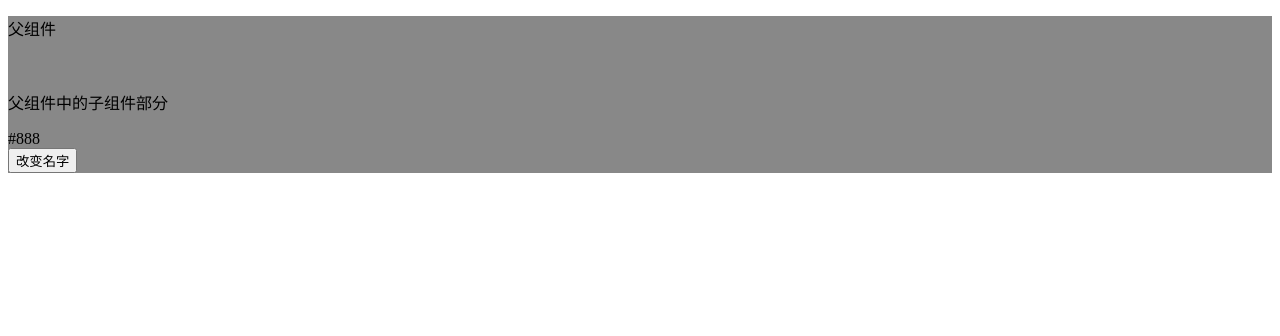
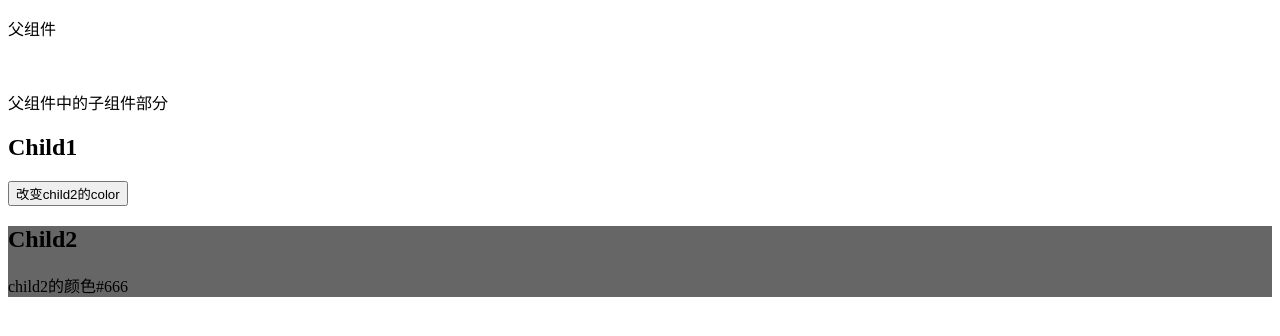
Before and after one commit to capricornLiux/mallManageSystem, a React app: page / in a window 1280 px wide. Shown: the top 336 px of the page. Built offline with nearby package versions, Linux system fonts and the light colour scheme.

Commit message:
兄弟组件通信

```diff
--- a/src/app.jsx
+++ b/src/app.jsx
@@ -1,21 +1,35 @@
 import React from 'react';
 import ReactDOM from 'react-dom';
 
-// 事件的处理
-class Child extends React.Component{
+// 兄弟组件之间的传值
+class Child1 extends React.Component{
   constructor(props){
     super(props);
   }
   render(){
     return (
       <div>
-        <div>{this.props.bgColor}</div>
-        <button onClick={(e)=>{this.handleClick(e)}}>改变名字</button>
+        <h2>Child1</h2>
+        <button onClick={(e)=>{this.handleClick(e)}}>改变child2的color</button>
       </div>
     )
   }
   handleClick(){
-    this.props.colorChange('#333')
+    this.props.onChangeChild2BgColor('#333')
+  }
+}
+
+class Child2 extends React.Component{
+  constructor(props){
+    super(props);
+  }
+  render(){
+    return (
+      <div style={{backgroundColor: this.props.child2BgColor}}>
+        <h2>Child2</h2>
+        <p>child2的颜色{this.props.child2BgColor}</p>
+      </div>
+    )
   }
 }
 
@@ -23,23 +37,24 @@ class Father extends React.Component{
   constructor(props){
     super(props);
     this.state = {
-      bgColor: '#888'
+      child2BgColor: '#666'
     }
   }
   render(props){
     return (
-      <div style={{backgroundColor: this.state.bgColor}}>
+      <div>
         <p>父组件</p>
         <br/>
 
         <p>父组件中的子组件部分</p>
-        <Child bgColor={this.state.bgColor} colorChange={(color)=>{this.onColorChange(color)}}/>
+        <Child1 onChangeChild2BgColor={(color)=>{this.changeChild2BgColor(color)}}/>
+        <Child2 child2BgColor={this.state.child2BgColor}/>
       </div>
     )
   }
-  onColorChange(color){
+  changeChild2BgColor(color){
     this.setState({
-      bgColor: color
+      child2BgColor: color
     })
   }
 }
```
